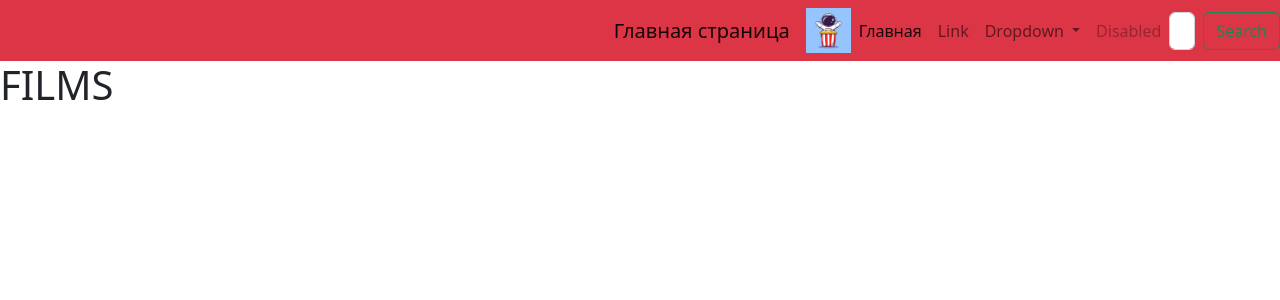
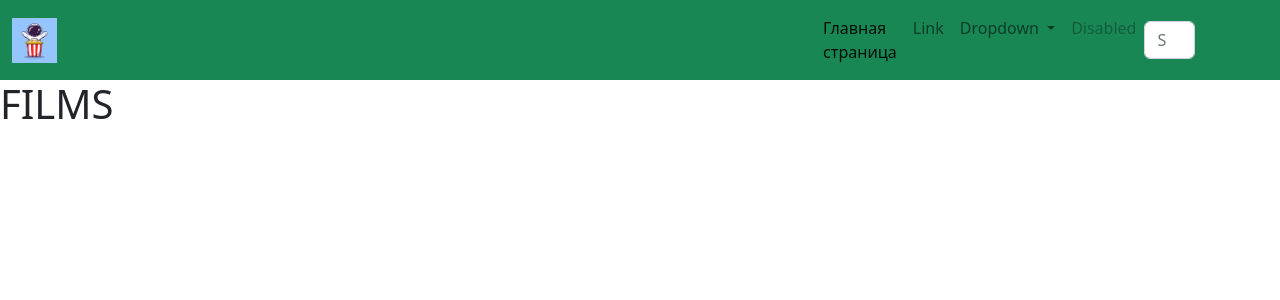
Before and after one commit to RyspaiAlymkulov/django_4month_hm, a Django app: page /films/ in a window 1280 px wide. Shown: the top 300 px of the page. Run offline with Django 4.2, Linux system fonts and the light colour scheme; data that the repository does not hold is empty.

Commit message:
домашние задания №1, №2, №3, №4

```diff
--- a/static_files/css/css.css
+++ b/static_files/css/css.css
@@ -1,6 +1,6 @@
 body{
-    background: #2ea6d5;
-    color: #b72727;
+    background: #0f4d67;
+    color: #2d0202;
 }
 .content{
     padding-left: 150px;
--- a/templates/main.html
+++ b/templates/main.html
@@ -10,9 +10,8 @@
     <script src="https://cdn.jsdelivr.net/npm/bootstrap@5.2.1/dist/js/bootstrap.bundle.min.js"
             integrity="sha384-u1OknCvxWvY5kfmNBILK2hRnQC3Pr17a+RTT6rIHI7NnikvbZlHgTPOOmMi466C8"
             crossorigin="anonymous"></script>
-    <nav class="navbar navbar-expand-lg bg-danger">
+    <nav class="navbar navbar-expand-lg text-bg-success">
         <a class="container-fluid">
-            <a class="navbar-brand" href="/">Главная страница</a>
             <img src="{% static 'images/астронафт.jpg' %}" alt="Bootstrap" width="45" height="45">
         </a>
         <button class="navbar-toggler" type="button" data-bs-toggle="collapse"
@@ -23,10 +22,10 @@
         <div class="collapse navbar-collapse" id="navbarSupportedContent">
             <ul class="navbar-nav me-auto mb-2 mb-lg-0">
                 <li class="nav-item">
-                    <a class="nav-link active" aria-current="page" href="/">Главная</a>
+                    <a class="nav-link active" aria-current="page" href="/">Главная страница</a>
                 </li>
                 <li class="nav-item">
-                    <a class="nav-link" href="#">Link</a>
+                    <a class="nav-link" href="/film/">Link</a>
                 </li>
                 <li class="nav-item dropdown">
                     <a class="nav-link dropdown-toggle" href="#" role="button" data-bs-toggle="dropdown"
@@ -58,7 +57,7 @@
             width: 70%;
             border-radius: 70%;
             padding: 2em;
-            margin-bottom: 2em;
+            margin-bottom: 4em;
         }
     </style>
 </head>
```
